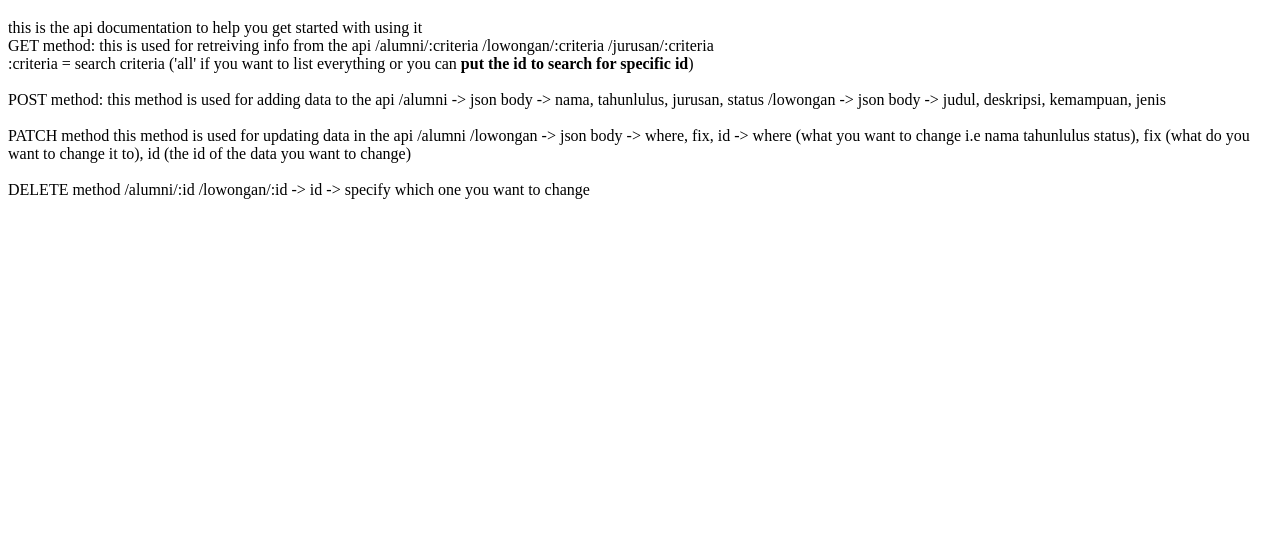
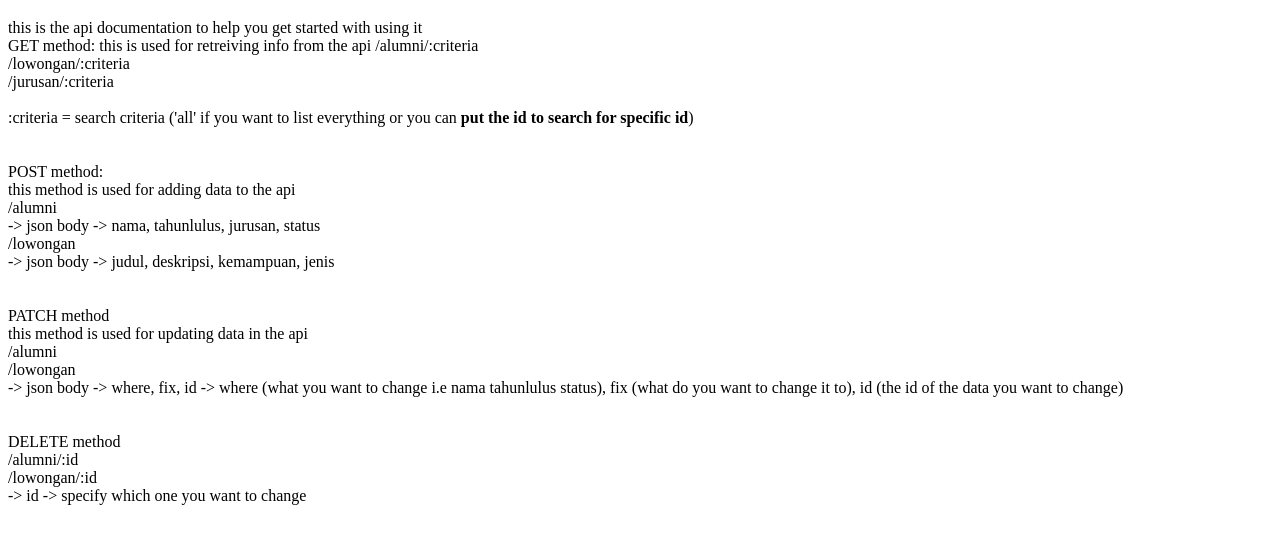
Before and after one commit to fsakhiy/apihumas, a website: page static/index.html in a window 1280 px wide. Shown: the part 61-604 px from the top of the page. Drawn offline with Linux system fonts and the light colour scheme.

Commit message:
fixing broken stuff

```diff
--- a/server.js
+++ b/server.js
@@ -85,7 +85,7 @@
 
     if(id === "all" || id === ""){
         sql = `select * from jurusan`
-    } else if(typeof id == "number") {
+    } else {
         id = parseInt(id)
         sql = `select * from jurusan where id=${id}`
     }
--- a/static/index.html
+++ b/static/index.html
@@ -13,28 +13,28 @@
         <br>
         GET method:
         this is used for retreiving info from the api
-        /alumni/:criteria
-        /lowongan/:criteria
-        /jurusan/:criteria
+        /alumni/:criteria <br>
+        /lowongan/:criteria <br>
+        /jurusan/:criteria <br>
         <br>
-        :criteria = search criteria ('all' if you want to list everything or you can <strong>put the id to search for specific id</strong>)
+        :criteria = search criteria ('all' if you want to list everything or you can <strong>put the id to search for specific id</strong>) <br>
         <br><br>
-        POST method:
-        this method is used for adding data to the api
-        /alumni
-        -> json body -> nama, tahunlulus, jurusan, status
-        /lowongan
-        -> json body -> judul, deskripsi, kemampuan, jenis
+        POST method: <br>
+        this method is used for adding data to the api <br>
+        /alumni <br>
+        -> json body -> nama, tahunlulus, jurusan, status <br>
+        /lowongan <br>
+        -> json body -> judul, deskripsi, kemampuan, jenis <br>
         <br><br>
-        PATCH method
-        this method is used for updating data in the api
-        /alumni
-        /lowongan
-        -> json body -> where, fix, id -> where (what you want to change i.e nama tahunlulus status), fix (what do you want to change it to), id (the id of the data you want to change)
+        PATCH method <br>
+        this method is used for updating data in the api <br>
+        /alumni <br>
+        /lowongan <br>
+        -> json body -> where, fix, id -> where (what you want to change i.e nama tahunlulus status), fix (what do you want to change it to), id (the id of the data you want to change) <br>
         <br><br>
-        DELETE method
-        /alumni/:id
-        /lowongan/:id
+        DELETE method <br>
+        /alumni/:id <br>
+        /lowongan/:id <br>
         -> id -> specify which one you want to change
     </p>
 </body>
```
